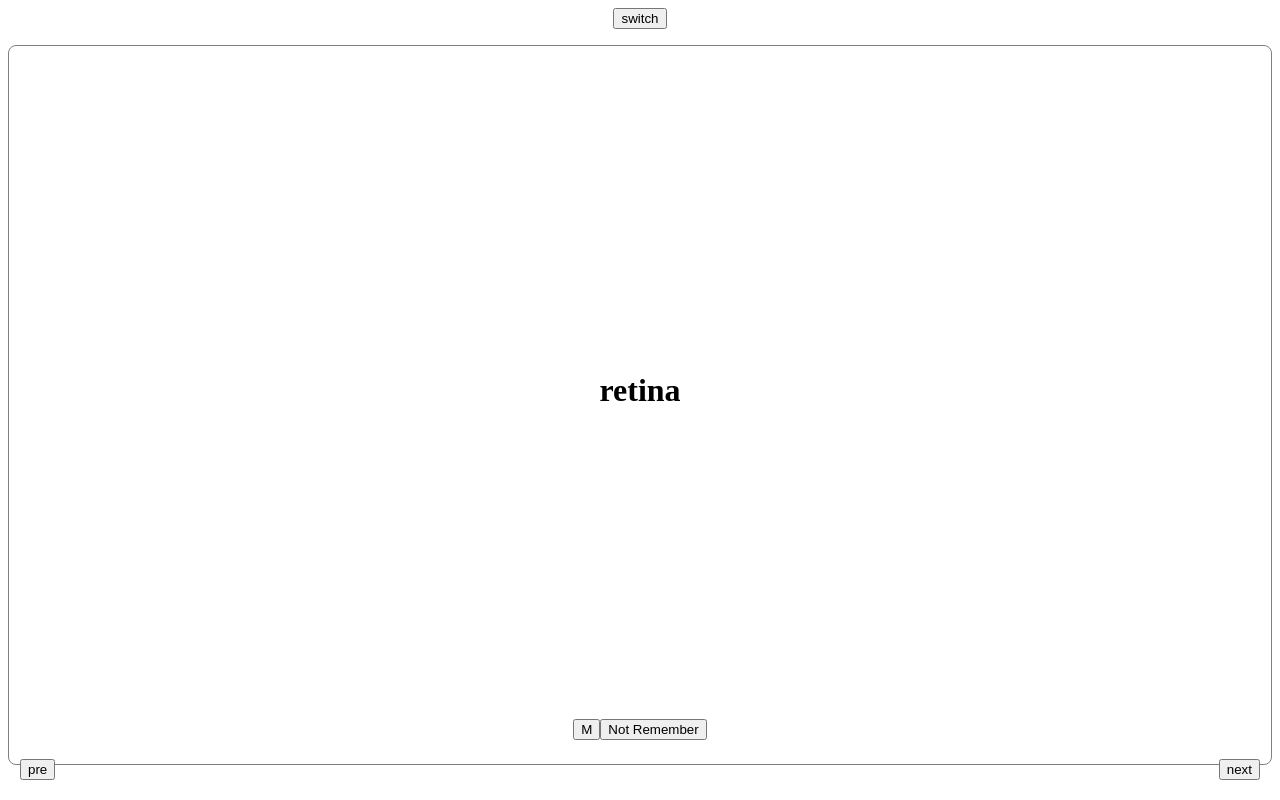
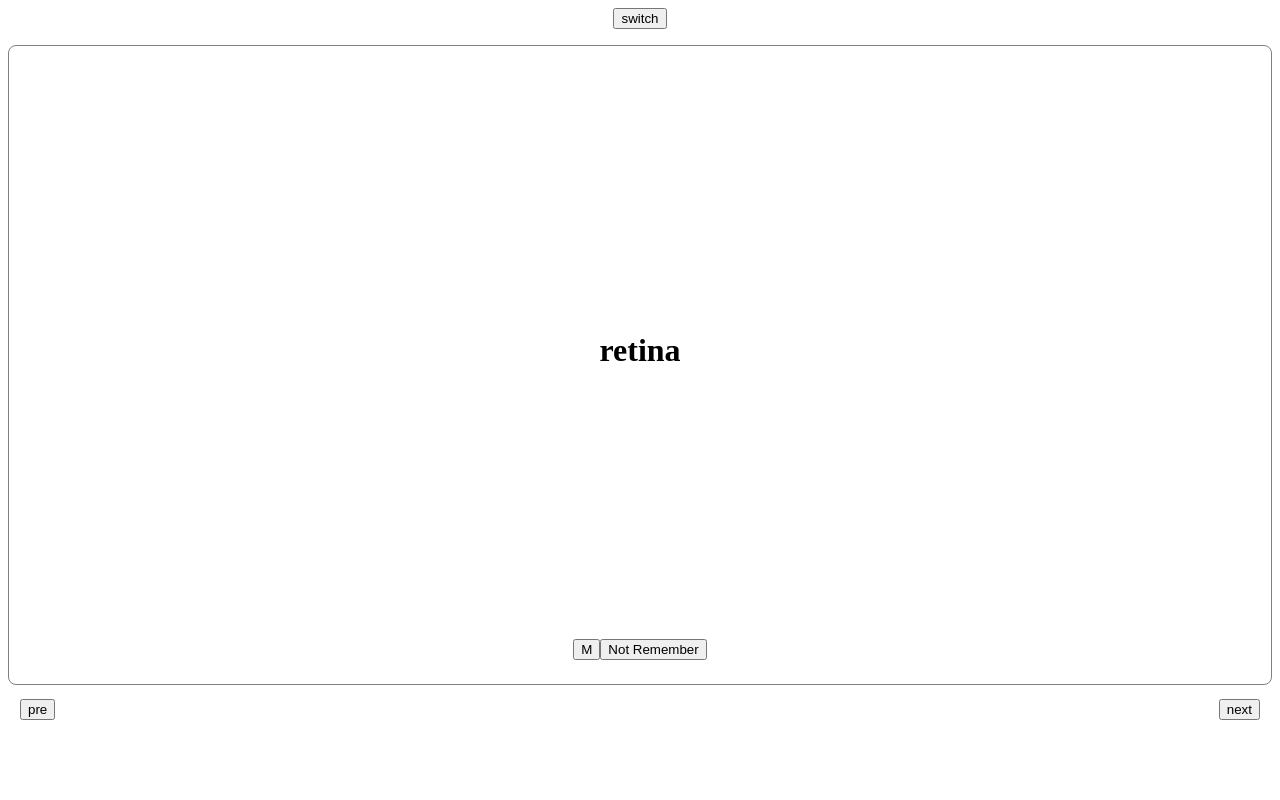
Before and after one commit to zhoujingking/dictionary, a Vue app: page / in a window 1280 px wide. Both pictures are taken after a click on the button "switch". Built offline with nearby package versions, Linux system fonts and the light colour scheme.

Commit message:
update styles

```diff
--- a/src/App.vue
+++ b/src/App.vue
@@ -118,6 +118,7 @@ onMounted(() => {
 <style scoped>
 .filter {
   display: flex;
+  flex-wrap: wrap;
   justify-content: center;
   position: sticky;
   top: 0;
@@ -136,13 +137,13 @@ onMounted(() => {
 
 .pre-btn {
   position: absolute;
-  bottom: 20px;
+  bottom: 10vh;
   left: 20px;
 }
 
 .next-btn {
   position: absolute;
-  bottom: 20px;
+  bottom: 10vh;
   right: 20px;
 }
 
--- a/src/component/WordCard.vue
+++ b/src/component/WordCard.vue
@@ -51,7 +51,7 @@ onMounted(() => {
   flex-direction: column;
   justify-content: center;
   align-items: center;
-  height: calc(100vh - 80px);
+  height: 80vh;
   padding: 20px;
   border: solid 1px grey;
   border-radius: 8px;
```
